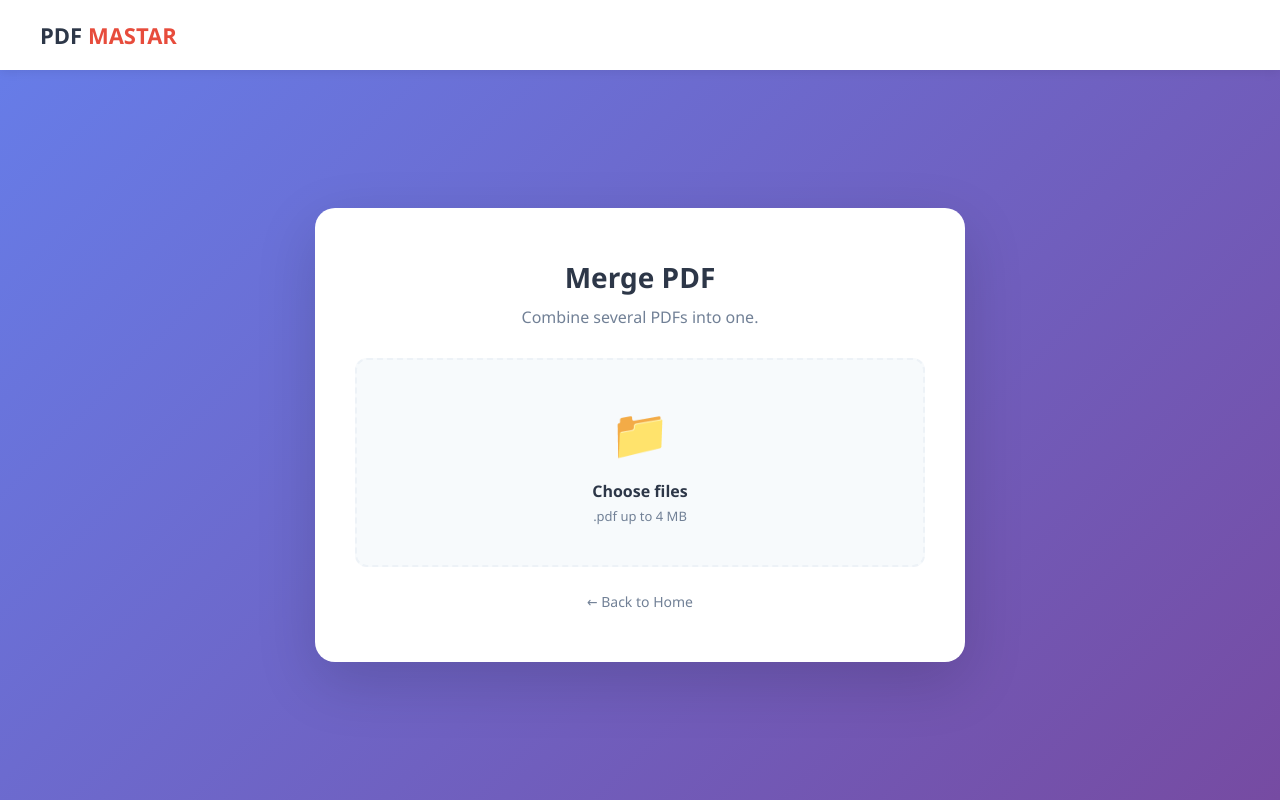
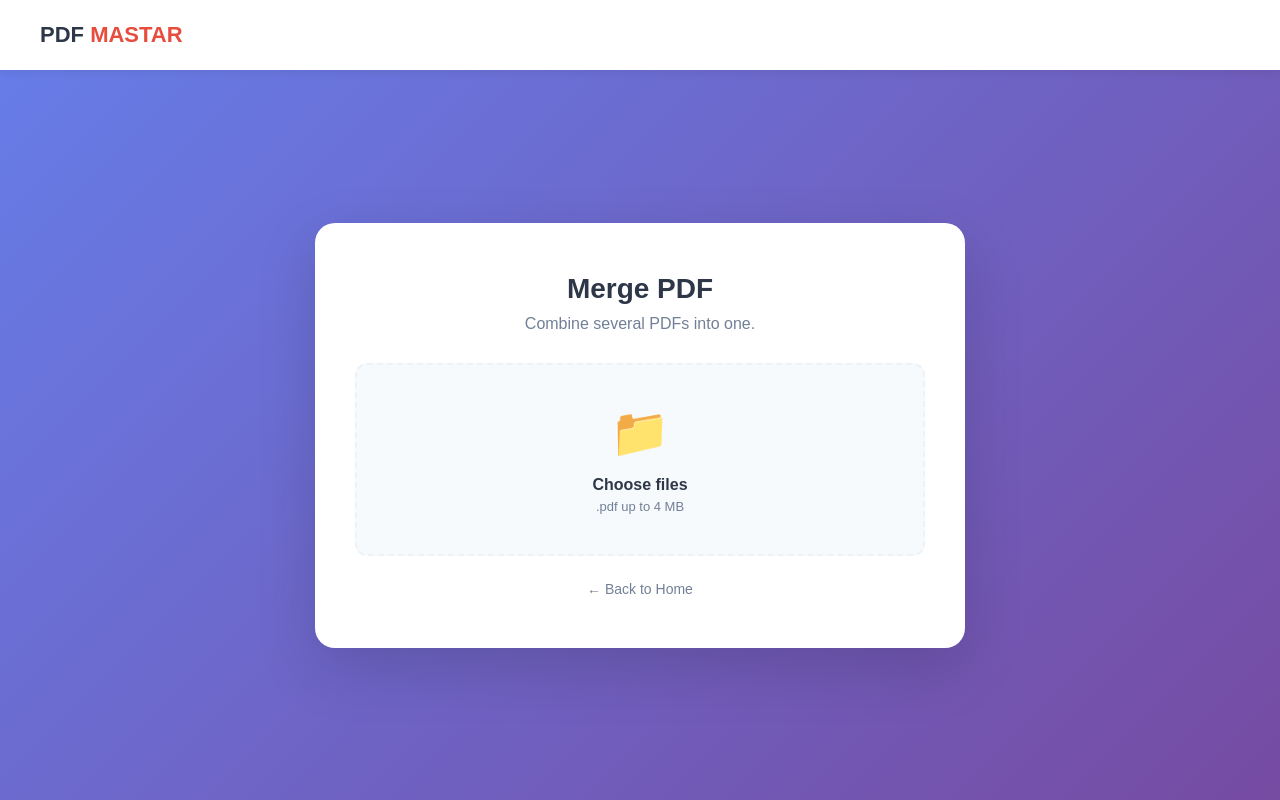
Before and after one commit to itx-ihtii-shaam/pdf-mastar, a Flask app: page /merge in a window 1280 px wide. Run offline with Flask 3, Linux system fonts and the light colour scheme; some libraries are stand-ins or nearby versions.

Commit message:
Update tool.html

```diff
--- a/templates/tool.html
+++ b/templates/tool.html
@@ -6,13 +6,13 @@
 <title>{{ tool.title }} - PDF MASTAR</title>
 <style>
 *{margin:0;padding:0;box-sizing:border-box}
-body{font-family:'Segoe UI',Tahoma,Geneva,Verdana,sans-serif;background:linear-gradient(135deg,#667eea 0%,#764ba2 100%);min-height:100vh;color:#2d3748}
-.navbar{background:white;box-shadow:0 2px 10px rgba(0,0,0,0.08);padding:0 40px;position:sticky;top:0;z-index:1000}
-.nav-container{max-width:1400px;margin:0 auto;display:flex;align-items:center;justify-content:space-between;height:70px}
+body{font-family:Arial,sans-serif;background:linear-gradient(135deg,#667eea 0%,#764ba2 100%);min-height:100vh;color:#2d3748}
+.navbar{background:#fff;box-shadow:0 2px 10px rgba(0,0,0,0.08);padding:0 40px;position:sticky;top:0;z-index:100}
+.nav-container{max-width:1200px;margin:0 auto;display:flex;align-items:center;justify-content:space-between;height:70px}
 .logo{font-size:22px;font-weight:900;text-decoration:none;color:#2d3748}
 .logo span{color:#e74c3c}
 .main-content{display:flex;justify-content:center;align-items:center;padding:60px 20px;min-height:calc(100vh - 70px)}
-.container-box{background:white;padding:50px 40px;border-radius:20px;box-shadow:0 20px 60px rgba(0,0,0,0.15);width:100%;max-width:650px;text-align:center}
+.container-box{background:#fff;padding:50px 40px;border-radius:20px;box-shadow:0 20px 60px rgba(0,0,0,0.15);width:100%;max-width:650px;text-align:center}
 h2{color:#2d3748;margin-bottom:10px;font-size:28px;font-weight:700}
 .desc{color:#718096;margin-bottom:30px;font-size:16px}
 .upload-area{border:2px dashed #edf2f7;border-radius:12px;padding:40px 20px;background:#f7fafc;cursor:pointer;transition:all 0.3s}
@@ -20,7 +20,7 @@ h2{color:#2d3748;margin-bottom:10px;font-size:28px;font-weight:700}
 .form-group{text-align:left;margin-top:25px;padding:20px;background:#f7fafc;border-radius:8px}
 .form-group label{display:block;font-weight:600;color:#2d3748;margin-bottom:8px;font-size:14px}
 .form-group input,.form-group select{width:100%;padding:10px;border:1px solid #edf2f7;border-radius:6px;font-size:14px}
-.submit-btn{background:linear-gradient(135deg,#48bb78 0%,#38a169 100%);color:white;border:none;padding:15px 40px;border-radius:50px;font-size:18px;font-weight:600;cursor:pointer;margin-top:30px;width:100%;display:none;transition:all 0.3s}
+.submit-btn{background:linear-gradient(135deg,#48bb78 0%,#38a169 100%);color:#fff;border:none;padding:15px 40px;border-radius:50px;font-size:18px;font-weight:600;cursor:pointer;margin-top:30px;width:100%;display:none}
 .submit-btn:hover{transform:translateY(-2px);box-shadow:0 10px 25px rgba(72,187,120,0.4)}
 .back-link{display:inline-block;margin-top:25px;color:#718096;text-decoration:none;font-size:14px}
 .back-link:hover{color:#667eea}
```
